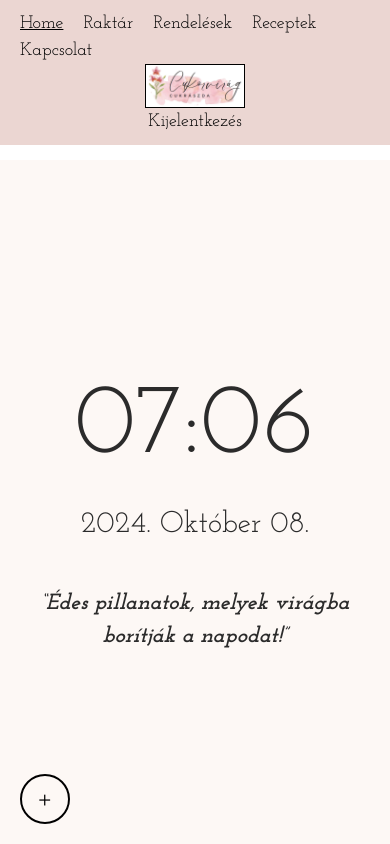
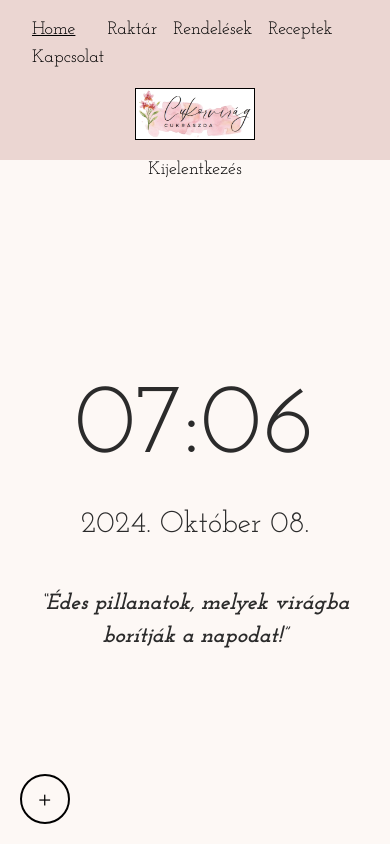
Before and after one commit to lm108109/cukorvirag, a React (Create React App) app in the folder client/website/: page /home in a window 390 px wide. Built offline with nearby package versions, Linux system fonts and the light colour scheme.

Commit message:
Header oldalak responsive

```diff
--- a/client/website/src/components/header/header.css
+++ /dev/null
@@ -1,82 +0,0 @@
-.Header {
-    height: 100px;
-    box-sizing: border-box;
-    background-color: #ebd6d2;
-    position: fixed;
-    top: 0;
-    left: 0;
-    width: 100%;
-    z-index: 1000;
-    display: flex;
-    justify-content: space-between;
-    align-items: center;
-    box-sizing: border-box;
-}
-
-.FirstNav,
-.SecondNav {
-    flex: 1;
-}
-
-.Image-container img {
-    display: block;
-    margin: 0;
-    padding: 0;
-    border: 1px solid black;
-}
-
-.HeaderImage {
-    max-width: 150px; /* Adjust as needed */
-    max-height: 100px;
-}
-
-.Navbar {
-    display: flex;
-    justify-content: space-around;
-    align-items: center;
-}
-
-.ListElement {
-    list-style: none;
-    padding: 0;
-    margin: 0;
-    display: flex;
-    flex-wrap: wrap;
-    font-size: 1.5rem;
-}
-
-.Routerbutton {
-    margin-right: 15px;
-    margin-left: 15px;
-    font-size: 1.125rem;
-}
-
-.Routerbutton a {
-    text-decoration: none;
-    color: black;
-}
-
-.Routerbutton .active {
-    text-decoration: underline;
-}
-
-/* Added responsive styles */
-@media (max-width: 768px) {
-    .Header {
-        flex-direction: column; /* Stack elements vertically on smaller screens */
-        height: auto; /* Let the header height adjust based on content */
-        padding: 10px; /* Added padding for smaller screens */
-    }
-
-    .HeaderImage {
-        max-width: 100px; /* Reduced image size for smaller screens */
-    }
-
-    .Navbar {
-        flex-direction: column; /* Stack navigation links vertically */
-    }
-
-    .Routerbutton {
-        margin: 0px 10px; /* Adjusted margins for smaller screens */
-    }
-}
--- a/client/website/src/components/header/header.js
+++ b/client/website/src/components/header/header.js
@@ -1,39 +1,74 @@
-import React from 'react';
-import { NavLink } from 'react-router-dom';
-import './header.css';
-import { useAuth } from '../utils/AuthContext/AuthContext';
+import React from 'react'
+import { NavLink } from 'react-router-dom'
+import { useAuth } from '../utils/AuthContext/AuthContext'
 
 function Header() {
-  const { user } = useAuth();
+    const { user } = useAuth()
     return (
-    <div className="Header-container">
-      <header className="Header">
-        <div className="FirstNav">
-          <nav className="Navbar">
+        <div className="w-full fixed top-0 left-0 z-1000 bg-[#ebd6d2] p-4 h-[160px] md:h-[120px] flex flex-col md:flex-row justify-between items-center">
+            <header className="w-full flex flex-col md:flex-row justify-between items-center">
+                {/* First Navigation (Links on the Left) */}
+                <div className="flex-1 w-full md:w-auto mb-4 md:mb-0">
+                    <nav className="flex flex-row justify-around items-center">
                         {user ? (
-              <ul className="ListElement">
-                <li className="Routerbutton">
-                  <NavLink to="/home" activeClassName="active">
+                            <ul className="flex flex-row flex-wrap space-x-4 text-lg md:text-xl">
+                                <li className="mx-4">
+                                    <NavLink
+                                        to="/home"
+                                        className={({ isActive }) =>
+                                            isActive
+                                                ? 'underline text-black'
+                                                : 'no-underline text-black'
+                                        }
+                                    >
                                         Home
                                     </NavLink>
                                 </li>
-                <li className="Routerbutton">
-                  <NavLink to="/warehouse" activeClassName="active">
+                                <li className="mx-4">
+                                    <NavLink
+                                        to="/warehouse"
+                                        className={({ isActive }) =>
+                                            isActive
+                                                ? 'underline text-black'
+                                                : 'no-underline text-black'
+                                        }
+                                    >
                                         Raktár
                                     </NavLink>
                                 </li>
-                <li className="Routerbutton">
-                  <NavLink to="/orders" activeClassName="active">
+                                <li className="mx-4">
+                                    <NavLink
+                                        to="/orders"
+                                        className={({ isActive }) =>
+                                            isActive
+                                                ? 'underline text-black'
+                                                : 'no-underline text-black'
+                                        }
+                                    >
                                         Rendelések
                                     </NavLink>
                                 </li>
-                <li className="Routerbutton">
-                  <NavLink to="/recipes" activeClassName="active">
+                                <li className="mx-4">
+                                    <NavLink
+                                        to="/recipes"
+                                        className={({ isActive }) =>
+                                            isActive
+                                                ? 'underline text-black'
+                                                : 'no-underline text-black'
+                                        }
+                                    >
                                         Receptek
                                     </NavLink>
                                 </li>
-                <li className="Routerbutton">
-                  <NavLink to="/contact" activeClassName="active">
+                                <li className="mx-4">
+                                    <NavLink
+                                        to="/contact"
+                                        className={({ isActive }) =>
+                                            isActive
+                                                ? 'underline text-black'
+                                                : 'no-underline text-black'
+                                        }
+                                    >
                                         Kapcsolat
                                     </NavLink>
                                 </li>
@@ -41,19 +76,30 @@ function Header() {
                         ) : null}
                     </nav>
                 </div>
-        <div className="Image-container">
+
+                {/* Logo in the Center */}
+                <div className="mx-4 flex justify-center w-full md:w-auto">
                     <img
                         src={`${process.env.PUBLIC_URL}/sugar_flower.png`}
                         alt="Sugar Flower"
-            className="HeaderImage"
+                        className="max-w-[120px] max-h-[80px] md:max-w-[150px] md:max-h-[100px] border border-black"
                     />
                 </div>
-        <div className="SecondNav">
-          <nav className="Navbar">
+
+                {/* Second Navigation (Logout on the Right) */}
+                <div className="flex-1 w-full md:w-auto mt-4 md:mt-0">
+                    <nav className="flex flex-row justify-around items-center">
                         {user ? (
-              <ul className="ListElement">
-                <li className="Routerbutton">
-                  <NavLink to="/logout" activeClassName="active">
+                            <ul className="flex flex-row flex-wrap space-x-4 text-lg md:text-xl">
+                                <li className="mx-4">
+                                    <NavLink
+                                        to="/logout"
+                                        className={({ isActive }) =>
+                                            isActive
+                                                ? 'underline text-black'
+                                                : 'no-underline text-black'
+                                        }
+                                    >
                                         Kijelentkezés
                                     </NavLink>
                                 </li>
@@ -63,7 +109,7 @@ function Header() {
                 </div>
             </header>
         </div>
-  );
+    )
 }
 
-export default Header;
+export default Header
```
Lines whose indentation alone changed are shown as unchanged.
